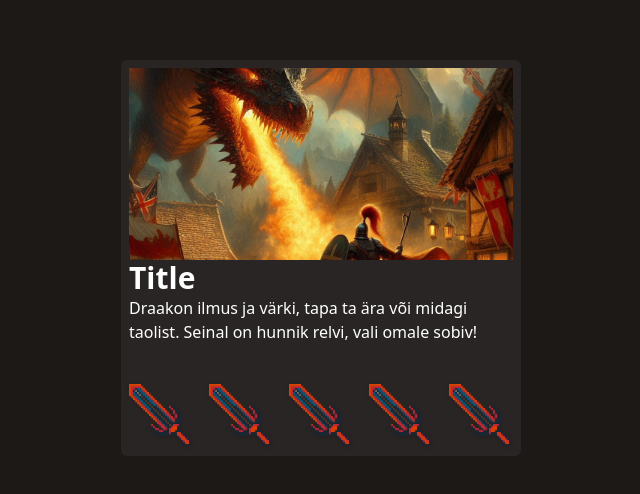
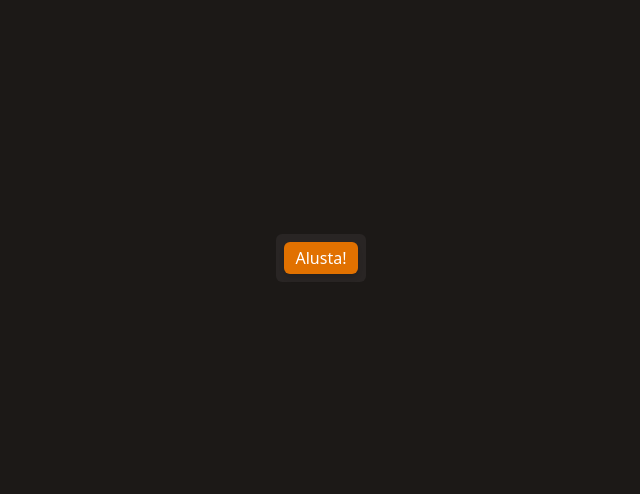
Before and after one commit to kaareltiitt6nts/qwerty-password-app, a React (Vite) app: page / in a window 1280 px wide. Shown: the part 142-636 px from the top of the page, without its empty margins (319-959 px from the left). Built offline with nearby package versions, Linux system fonts and the light colour scheme.

Commit message:
main menu

```diff
--- a/src/components/ChoicePrompt.jsx
+++ b/src/components/ChoicePrompt.jsx
@@ -8,7 +8,7 @@ const ChoicePrompt = (props) => {
 
   return (
     <Card>
-      <div className='flex flex-col justify-center gap-10 w-96'>
+      <div className='flex flex-col justify-center gap-10 w-72 sm:w-96'>
         <ChoiceText />
         <ChoiceList choices={choices} />
       </div>
--- a/src/components/ChoiceText.jsx
+++ b/src/components/ChoiceText.jsx
@@ -3,9 +3,9 @@ import React from 'react'
 const ChoiceText = () => {
   return (
     <div className='w-full flex flex-col'>
-      <img src="../assets/img/dragon.jpg" alt="" className='w-full h-48 object-cover'/>
+      <img src="../assets/img/dragon.jpg" alt="" className='w-full h-48 object-cover mb-5'/>
       <div>
-        <h1>Title</h1>
+        <h1 className='text-center'>Title</h1>
         <p>Draakon ilmus ja värki, tapa ta ära või midagi taolist. Seinal on hunnik relvi, vali omale sobiv!</p>
       </div>
     </div>
--- a/src/components/GameContainer.jsx
+++ b/src/components/GameContainer.jsx
@@ -1,7 +1,15 @@
-import React from 'react'
+import React, {useState} from 'react'
 import ChoicePrompt from './ChoicePrompt'
+import MainMenu from './MainMenu'
 
 const GameContainer = () => {
+  const [gameStarted, setGameStarted] = useState(false)
+  const [gameStage, setGameStage] = useState(0)
+
+  const gameStartedHandler = () => {
+    setGameStarted(true)
+  }
+
   const choices = [
     {icon: "../assets/img/sword.png", value:"sword"},
     {icon: "../assets/img/sword.png", value:"axe"},
@@ -11,7 +19,10 @@ const GameContainer = () => {
   ]
 
   return (
-    <ChoicePrompt choices={choices} />
+    <>
+      {!gameStarted && <MainMenu onGameStarted={gameStartedHandler} />}
+      {gameStarted && <ChoicePrompt choices={choices} />}
+    </>
   )
 }
 
--- /dev/null
+++ b/src/components/MainMenu.jsx
@@ -0,0 +1,17 @@
+import React from 'react'
+import { Card } from './Card'
+import { Button } from './Button'
+
+const MainMenu = (props) => {
+  const {onGameStarted} = props
+
+  return (
+    <Card>
+      <div>
+        <Button text={"Alusta!"} onClick={onGameStarted} />
+      </div>
+    </Card>
+  )
+}
+
+export default MainMenu
--- a/src/index.css
+++ b/src/index.css
@@ -5,5 +5,5 @@ body {
 }
 
 h1 {
-  @apply text-3xl font-semibold
+  @apply text-3xl font-semibold mb-3
 }
```
